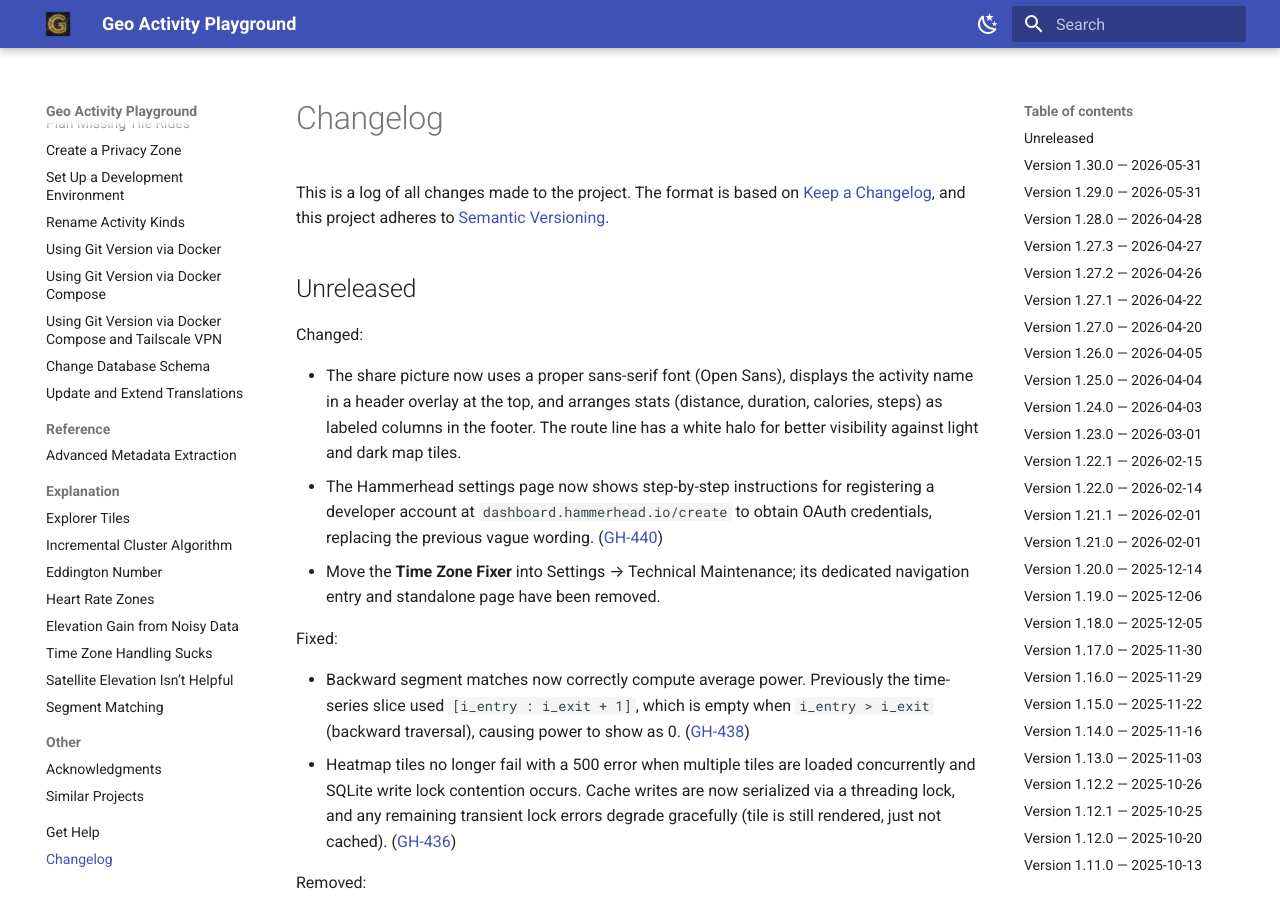
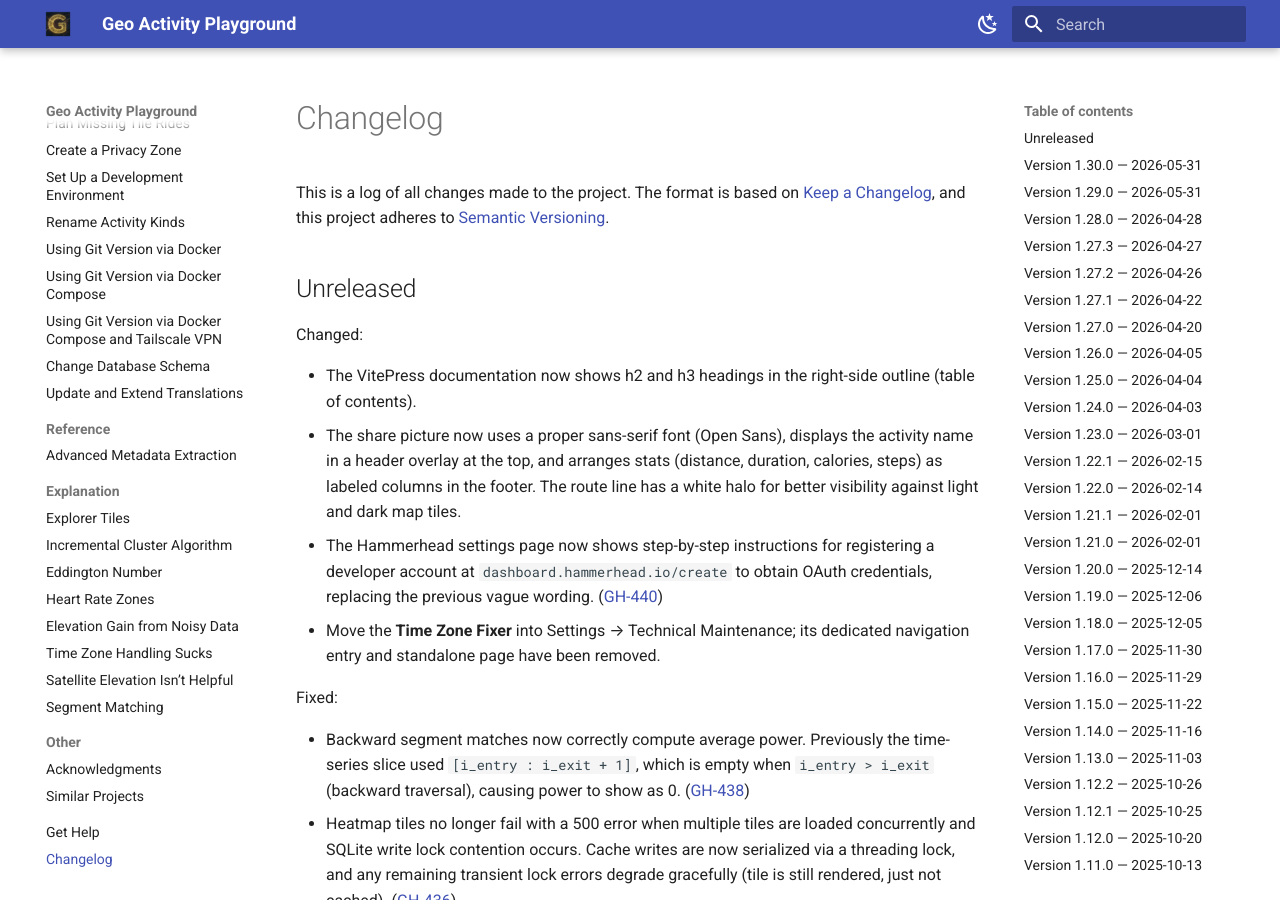
Before and after one commit to martin-ueding/geo-activity-playground, an MkDocs documentation site: the page built from docs/changelog.md, in a window 1280 px wide and 900 px high. Built offline with MkDocs 1.6.1 and Material for MkDocs 9.7.7, drawn with Linux system fonts in a browser that asks for light colours.

Commit message:
docs: changelog entry for VitePress outline depth

```diff
--- a/docs/changelog.md
+++ b/docs/changelog.md
@@ -19,6 +19,7 @@ Types of changes
 
 Changed:
 
+- The VitePress documentation now shows h2 and h3 headings in the right-side outline (table of contents).
 - The share picture now uses a proper sans-serif font (Open Sans), displays the activity name in a header overlay at the top, and arranges stats (distance, duration, calories, steps) as labeled columns in the footer. The route line has a white halo for better visibility against light and dark map tiles.
 - The Hammerhead settings page now shows step-by-step instructions for registering a developer account at `dashboard.hammerhead.io/create` to obtain OAuth credentials, replacing the previous vague wording. ([GH-440](https://github.com/martin-ueding/geo-activity-playground/discussions/440))
 - Move the **Time Zone Fixer** into Settings → Technical Maintenance; its dedicated navigation entry and standalone page have been removed.
```
